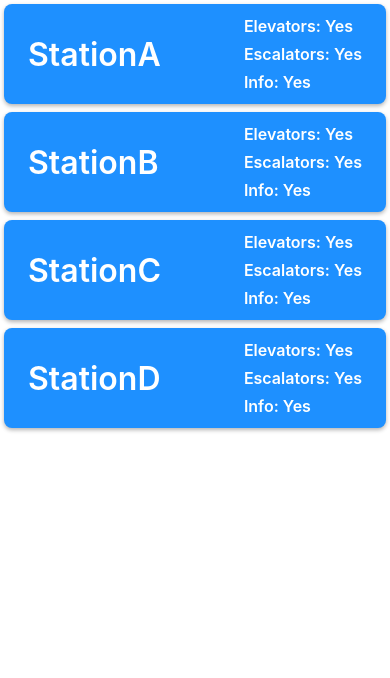
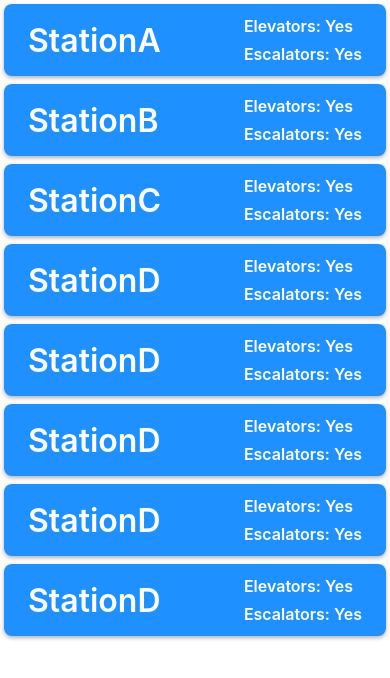
Before and after one commit to AmeersPersonal/transit-for-all, a React Native app in the folder frontend/: screen / in a window 390 px wide. Shown: the top 678 px of the page. Built offline with nearby package versions, Linux system fonts and the light colour scheme.

Commit message:
added scroll view

```diff
--- a/frontend/app/index.tsx
+++ b/frontend/app/index.tsx
@@ -1,15 +1,20 @@
+import { ScrollView } from 'react-native';
 import Clickable from '@/components/Clickable';
 
-const FlatListBasics = () => {
+const HomePage = () => {
   return (
-    <>
-      <Clickable title="StationA" accessibilityDetails={['Elevators: Yes', 'Escalators: Yes', 'Info: Yes']} onPress={() => alert('Button pressed!')}/>
-      <Clickable title="StationB" accessibilityDetails={['Elevators: Yes', 'Escalators: Yes', 'Info: Yes']} onPress={() => alert('Button pressed!')}/>
-      <Clickable title="StationC" accessibilityDetails={['Elevators: Yes', 'Escalators: Yes', 'Info: Yes']} onPress={() => alert('Button pressed!')}/>
-      <Clickable title="StationD" accessibilityDetails={['Elevators: Yes', 'Escalators: Yes', 'Info: Yes']} onPress={() => alert('Button pressed!')}/>
-    </>
+    <ScrollView>
+      <Clickable title="StationA" accessibilityDetails={['Elevators: Yes', 'Escalators: Yes']} onPress={() => alert('Button pressed!')}/>
+      <Clickable title="StationB" accessibilityDetails={['Elevators: Yes', 'Escalators: Yes']} onPress={() => alert('Button pressed!')}/>
+      <Clickable title="StationC" accessibilityDetails={['Elevators: Yes', 'Escalators: Yes']} onPress={() => alert('Button pressed!')}/>
+      <Clickable title="StationD" accessibilityDetails={['Elevators: Yes', 'Escalators: Yes']} onPress={() => alert('Button pressed!')}/>
+      <Clickable title="StationD" accessibilityDetails={['Elevators: Yes', 'Escalators: Yes']} onPress={() => alert('Button pressed!')}/>
+      <Clickable title="StationD" accessibilityDetails={['Elevators: Yes', 'Escalators: Yes']} onPress={() => alert('Button pressed!')}/>
+      <Clickable title="StationD" accessibilityDetails={['Elevators: Yes', 'Escalators: Yes']} onPress={() => alert('Button pressed!')}/>
+      <Clickable title="StationD" accessibilityDetails={['Elevators: Yes', 'Escalators: Yes']} onPress={() => alert('Button pressed!')}/>
+    </ScrollView>
 
   );
 };
 
-export default FlatListBasics;
+export default HomePage;
```
